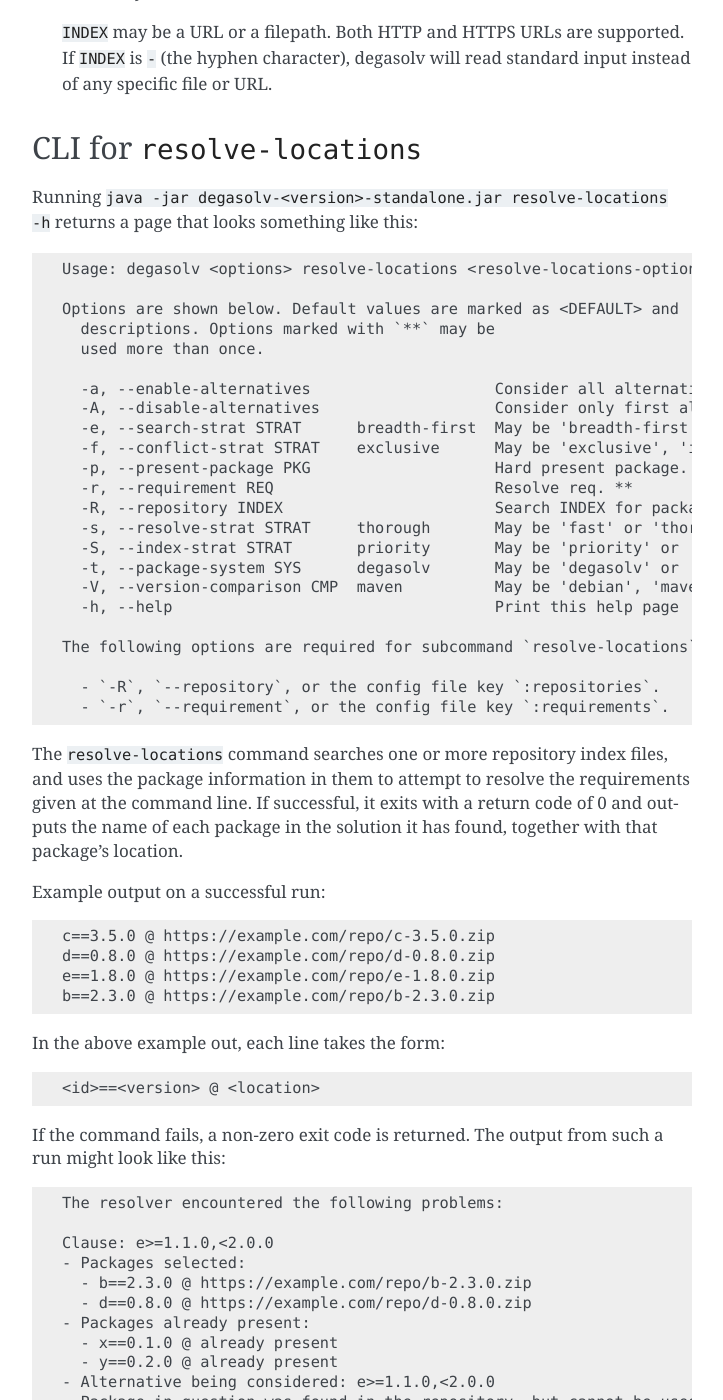
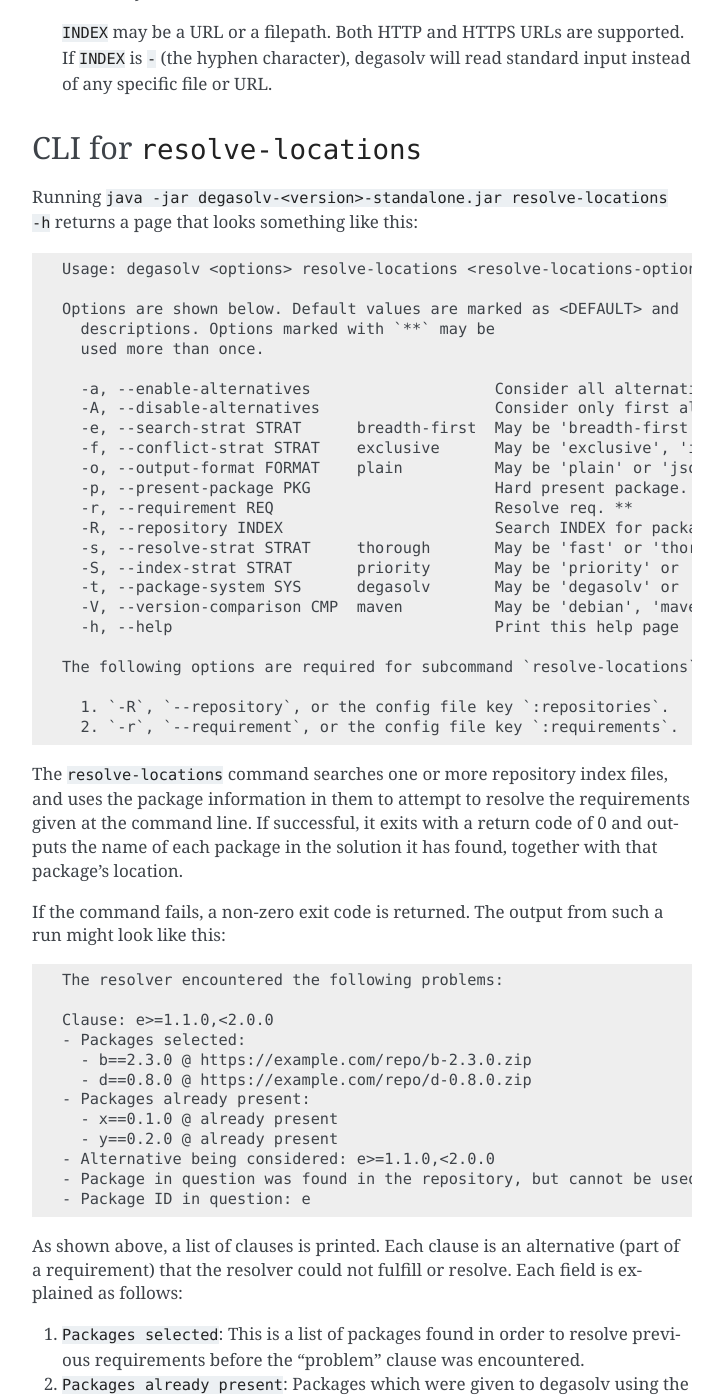
Before and after one commit to djhaskin987/degasolv, a Sphinx documentation site: the page built from docs/command-reference.rst, in a window 1280 px wide and 1400 px high, scrolled down 8052 px. Shown: the whole window, without its empty margins (388-1111 px from the left). Built offline with Sphinx 7.4.7, drawn with Linux system fonts in a browser that asks for light colours; some of the changed lines change nothing that is shown; some of the changed text lies outside the part shown.

Commit message:
Alphabetize options for resolve-locations, document output-format

```diff
--- a/docs/command-reference.rst
+++ b/docs/command-reference.rst
@@ -407,46 +407,36 @@
 Running ``java -jar degasolv-<version>-standalone.jar resolve-locations -h``
 returns a page that looks something like this::
 
-  Usage: degasolv <options> resolve-locations <resolve-locations-options>
+    Usage: degasolv <options> resolve-locations <resolve-locations-options>
 
-  Options are shown below. Default values are marked as <DEFAULT> and
-    descriptions. Options marked with `**` may be
-    used more than once.
+    Options are shown below. Default values are marked as <DEFAULT> and
+      descriptions. Options marked with `**` may be
+      used more than once.
 
-    -a, --enable-alternatives                    Consider all alternatives (default)
-    -A, --disable-alternatives                   Consider only first alternatives
-    -e, --search-strat STRAT      breadth-first  May be 'breadth-first' or 'depth-first'.
-    -f, --conflict-strat STRAT    exclusive      May be 'exclusive', 'inclusive' or 'prioritized'.
-    -p, --present-package PKG                    Hard present package. **
-    -r, --requirement REQ                        Resolve req. **
-    -R, --repository INDEX                       Search INDEX for packages. **
-    -s, --resolve-strat STRAT     thorough       May be 'fast' or 'thorough'.
-    -S, --index-strat STRAT       priority       May be 'priority' or 'global'.
-    -t, --package-system SYS      degasolv       May be 'degasolv' or 'apt'.
-    -V, --version-comparison CMP  maven          May be 'debian', 'maven', 'naive', 'python', 'rpm', 'rubygem', or 'semver'.
-    -h, --help                                   Print this help page
+      -a, --enable-alternatives                    Consider all alternatives (default)
+      -A, --disable-alternatives                   Consider only first alternatives
+      -e, --search-strat STRAT      breadth-first  May be 'breadth-first' or 'depth-first'.
+      -f, --conflict-strat STRAT    exclusive      May be 'exclusive', 'inclusive' or 'prioritized'.
+      -o, --output-format FORMAT    plain          May be 'plain' or 'json'
+      -p, --present-package PKG                    Hard present package. **
+      -r, --requirement REQ                        Resolve req. **
+      -R, --repository INDEX                       Search INDEX for packages. **
+      -s, --resolve-strat STRAT     thorough       May be 'fast' or 'thorough'.
+      -S, --index-strat STRAT       priority       May be 'priority' or 'global'.
+      -t, --package-system SYS      degasolv       May be 'degasolv' or 'apt'.
+      -V, --version-comparison CMP  maven          May be 'debian', 'maven', 'naive', 'python', 'rpm', 'rubygem', or 'semver'.
+      -h, --help                                   Print this help page
 
-  The following options are required for subcommand `resolve-locations`:
+    The following options are required for subcommand `resolve-locations`:
 
-    - `-R`, `--repository`, or the config file key `:repositories`.
-    - `-r`, `--requirement`, or the config file key `:requirements`.
+      1. `-R`, `--repository`, or the config file key `:repositories`.
+      2. `-r`, `--requirement`, or the config file key `:requirements`.
 
 The ``resolve-locations`` command searches one or more repository index files,
 and uses the package information in them to attempt to resolve the requirements
 given at the command line. If successful, it exits with a return code of 0 and
 outputs the name of each package in the solution it has found, together with
 that package's location.
-
-Example output on a successful run::
-
-    c==3.5.0 @ https://example.com/repo/c-3.5.0.zip
-    d==0.8.0 @ https://example.com/repo/d-0.8.0.zip
-    e==1.8.0 @ https://example.com/repo/e-1.8.0.zip
-    b==2.3.0 @ https://example.com/repo/b-2.3.0.zip
-
-In the above example out, each line takes the form::
-
-    <id>==<version> @ <location>
 
 If the command fails, a non-zero exit code is returned. The output from such
 a run might look like this::
@@ -566,6 +556,58 @@
     ``prioritized`` and ``--resolve-strat`` to ``fast``. This can be
     easily and cleanly specified done by using the
     ``firstfound-version-mode`` `option pack`_.
+
+
+- ``-o FORMAT``, ``--output-format FORMAT``, ``:output-format "FORMAT"``:
+  Specify an output format. May be ``plain`` or ``json``. This output format
+  only takes effect when the package resolution was successful.
+
+  The default output format is ``plain``. It is a simple text format
+  that was designed for ease of use within bash scripts while also
+  being somewhat pleasant to look at.
+
+  Example output on a successful run when the format is set to ``plain``::
+
+    c==3.5.0 @ https://example.com/repo/c-3.5.0.zip
+    d==0.8.0 @ https://example.com/repo/d-0.8.0.zip
+    e==1.8.0 @ https://example.com/repo/e-1.8.0.zip
+    b==2.3.0 @ https://example.com/repo/b-2.3.0.zip
+
+  In the above example out, each line takes the form::
+
+    <id>==<version> @ <location>
+
+  When the output format is JSON, the output would spit out a JSON
+  document containing lots of different keys and values representing
+  some of the internal state degasolv had when it resolved
+  the packages. Among those keys will be a key called "packages", and it will
+  look something like this::
+
+    {
+        ...,
+        "packages": [
+            {
+                "name": "c",
+                "version": "3.5.0",
+                "location": "https://example.com/repo/c-3.5.0.zip"
+            },
+            {
+                "name": "d",
+                "version": "0.8.0",
+                "location": "https://example.com/repo/d-0.8.0.zip"
+            },
+            {
+                "name": "e",
+                "version": "1.8.0",
+                "location:" "https://example.com/repo/e-1.8.0.zip"
+            },
+            {
+                "name": "b",
+                "version": "2.3.0",
+                "location:" "https://example.com/repo/b-2.3.0.zip"
+            }, ...
+        ], ...
+    }
 
 .. _present package:
 
```
Also changed, not shown: 1 other file.
